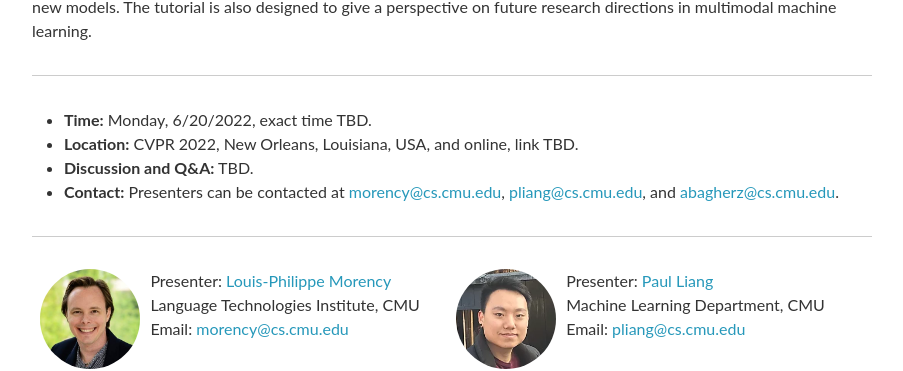
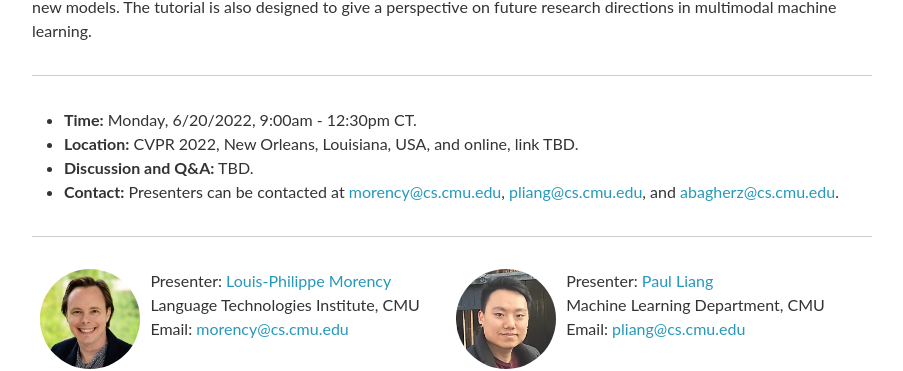
Before and after one commit to CMU-MultiComp-Lab/mmml-tutorial, a Jekyll site: the page cvpr2022/index.html, which Jekyll copies as it is, in a window 1280 px wide and 900 px high, scrolled down 456 px. Shown: the part 150-521 px from the top of the window, without its empty margins (188-1091 px from the left). Built offline with Jekyll 4.4.1, drawn with Linux system fonts in a browser that asks for light colours; nearby versions of some CDN libraries; comment, search, counter and statistics services are not loaded.

Commit message:
Update index.html

```diff
--- a/cvpr2022/index.html
+++ b/cvpr2022/index.html
@@ -90,7 +90,7 @@
 <hr />
 
 <ul>
-  <li><strong>Time:</strong> Monday, 6/20/2022, exact time TBD. </li>
+  <li><strong>Time:</strong> Monday, 6/20/2022, 9:00am - 12:30pm CT. </li>
   <li><strong>Location:</strong> CVPR 2022, New Orleans, Louisiana, USA, and online, link TBD.</li>
   <li><strong>Discussion and Q&A:</strong> TBD. </li>
   <li><strong>Contact:</strong> Presenters can be contacted at <a href="mailto:morency@cs.cmu.edu" target="_blank">morency@cs.cmu.edu</a>, <a href="mailto:pliang@cs.cmu.edu" target="_blank">pliang@cs.cmu.edu</a>, and <a href="mailto:abagherz@cs.cmu.edu" target="_blank">abagherz@cs.cmu.edu</a>. </li>
```
